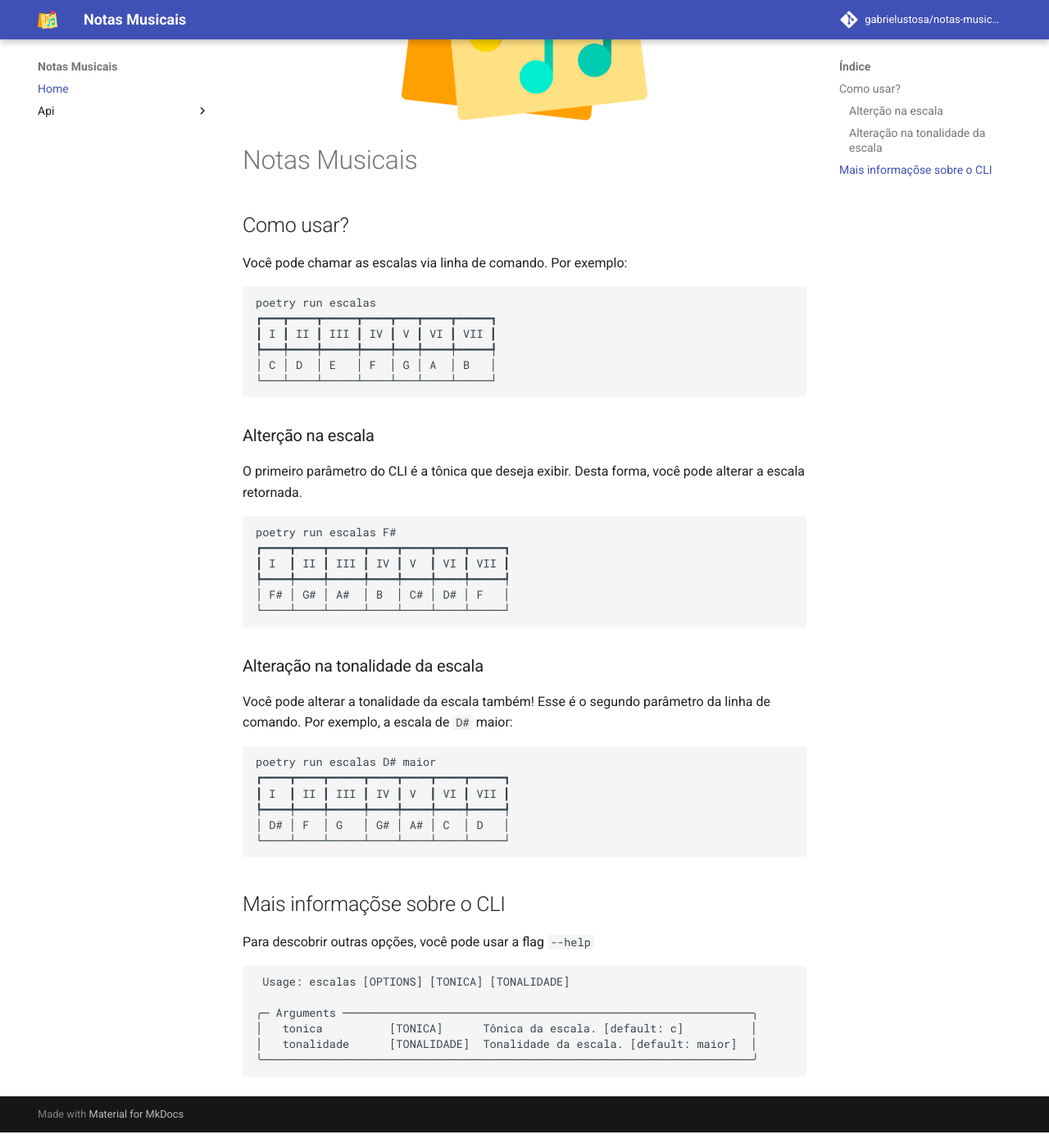
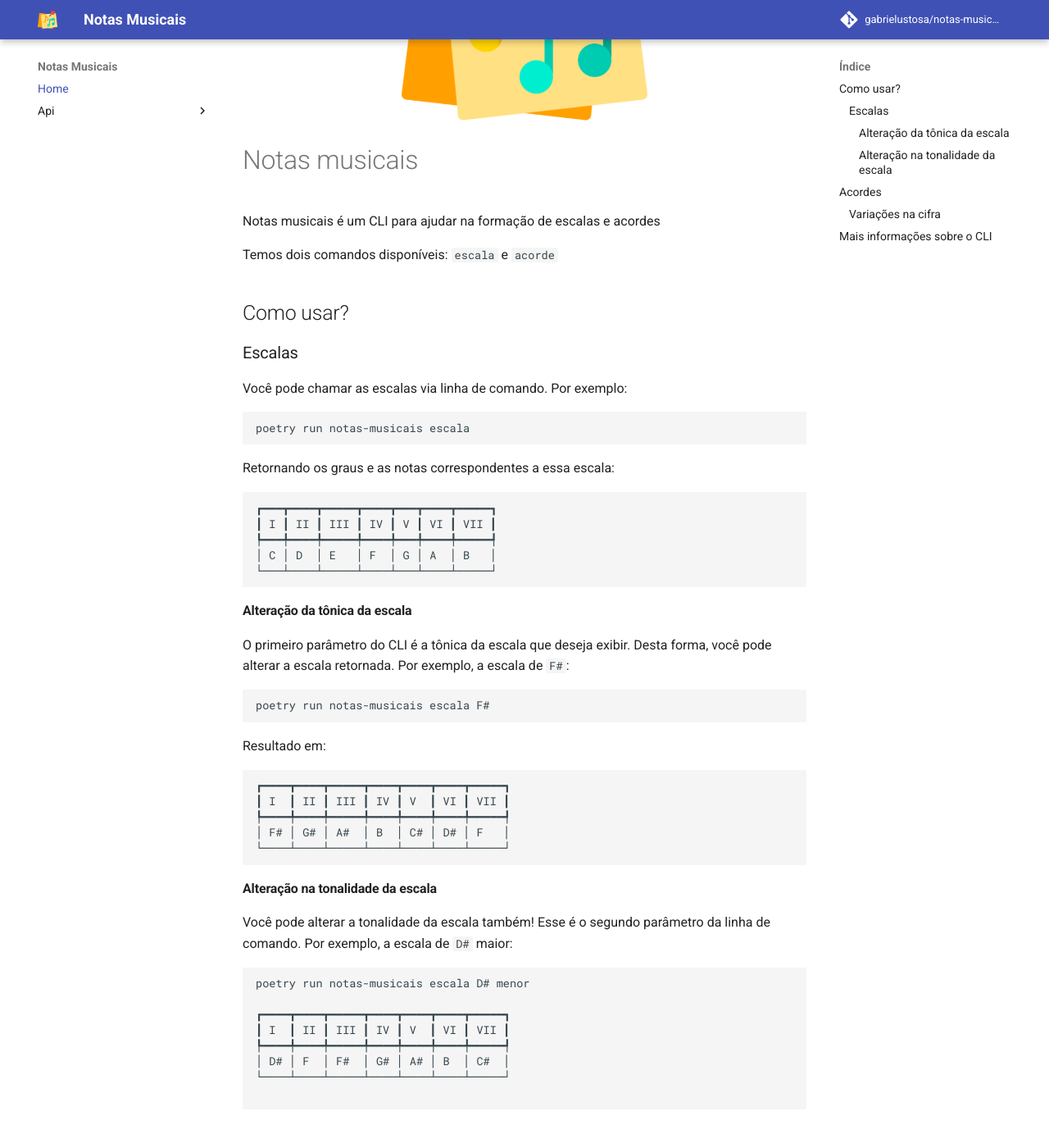
Before and after one commit to gabrielustosa/notas-musicais, an MkDocs documentation site: the page built from docs/index.md, in a window 1280 px wide and 1400 px high, scrolled down 255 px. Shown: the whole window at 82% size. Built offline with MkDocs 1.6.1 and Material for MkDocs 9.7.7, drawn with Linux system fonts in a browser that asks for light colours; comment, search, counter and statistics services are not loaded; some of the changed text lies outside the part shown.

Commit message:
Adicionando comando acordes e outros modificações na documentação

````diff
--- a/docs/index.md
+++ b/docs/index.md
@@ -1,13 +1,23 @@
 ![logo do projeto](assets/logo.png){width="300" .center}
+# Notas musicais
 
-# Notas Musicais
+Notas musicais é um CLI para ajudar na formação de escalas e acordes
+
+Temos dois comandos disponíveis: `escala` e `acorde`
 
 ## Como usar?
+
+### Escalas
 
 Você pode chamar as escalas via linha de comando. Por exemplo:
 
 ```bash
-poetry run escalas
+poetry run notas-musicais escala
+```
+
+Retornando os graus e as notas correspondentes a essa escala:
+
+```
 ┏━━━┳━━━━┳━━━━━┳━━━━┳━━━┳━━━━┳━━━━━┓
 ┃ I ┃ II ┃ III ┃ IV ┃ V ┃ VI ┃ VII ┃
 ┡━━━╇━━━━╇━━━━━╇━━━━╇━━━╇━━━━╇━━━━━┩
@@ -15,12 +25,17 @@ poetry run escalas
 └───┴────┴─────┴────┴───┴────┴─────┘
 ```
 
-### Alterção na escala
+#### Alteração da tônica da escala
 
-O primeiro parâmetro do CLI é a tônica que deseja exibir. Desta forma, você pode alterar a escala retornada.
+O primeiro parâmetro do CLI é a tônica da escala que deseja exibir. Desta forma, você pode alterar a escala retornada. Por exemplo, a escala de `F#`:
 
 ```bash
-poetry run escalas F#
+poetry run notas-musicais escala F#
+```
+
+Resultado em:
+
+```
 ┏━━━━┳━━━━┳━━━━━┳━━━━┳━━━━┳━━━━┳━━━━━┓
 ┃ I  ┃ II ┃ III ┃ IV ┃ V  ┃ VI ┃ VII ┃
 ┡━━━━╇━━━━╇━━━━━╇━━━━╇━━━━╇━━━━╇━━━━━┩
@@ -28,29 +43,61 @@ poetry run escalas F#
 └────┴────┴─────┴────┴────┴────┴─────┘
 ```
 
-### Alteração na tonalidade da escala
+#### Alteração na tonalidade da escala
 
-Você pode alterar a tonalidade da escala também! Esse é o segundo parâmetro da linha de comando. Por exemplo, a escala
-de `D#` maior:
+Você pode alterar a tonalidade da escala também! Esse é o segundo parâmetro da linha de comando. Por exemplo, a escala de `D#` maior:
 
-```bash
-poetry run escalas D# maior
+```
+poetry run notas-musicais escala D# menor
+
 ┏━━━━┳━━━━┳━━━━━┳━━━━┳━━━━┳━━━━┳━━━━━┓
 ┃ I  ┃ II ┃ III ┃ IV ┃ V  ┃ VI ┃ VII ┃
 ┡━━━━╇━━━━╇━━━━━╇━━━━╇━━━━╇━━━━╇━━━━━┩
-│ D# │ F  │ G   │ G# │ A# │ C  │ D   │
+│ D# │ F  │ F#  │ G# │ A# │ B  │ C#  │
 └────┴────┴─────┴────┴────┴────┴─────┘
+
 ```
 
-## Mais informaçõse sobre o CLI
 
-Para descobrir outras opções, você pode usar a flag ``--help``
+## Acordes
+
+Uso básico
 
 ```bash
+poetry run notas-musicais acorde
+┏━━━┳━━━━━┳━━━┓
+┃ I ┃ III ┃ V ┃
+┡━━━╇━━━━━╇━━━┩
+│ C │ E   │ G │
+└───┴─────┴───┘
+```
+
+### Variações na cifra
+
+```bash
+poetry run notas-musicais acorde C+
+┏━━━┳━━━━━┳━━━━┓
+┃ I ┃ III ┃ V+ ┃
+┡━━━╇━━━━━╇━━━━┩
+│ C │ E   │ G# │
+└───┴─────┴────┘
+```
+
+Até o momento você pode usar acordes maiores, menores, diminuto e aumentados
+
+## Mais informações sobre o CLI
+
+Para descobrir outras opções, você pode usar a flag `--help`:
+
+```bash
+poetry run escalas --help
+
  Usage: escalas [OPTIONS] [TONICA] [TONALIDADE]
 
-╭─ Arguments ─────────────────────────────────────────────────────────────╮
-│   tonica          [TONICA]      Tônica da escala. [default: c]          │
-│   tonalidade      [TONALIDADE]  Tonalidade da escala. [default: maior]  │
-╰─────────────────────────────────────────────────────────────────────────╯
+╭─ Arguments ─────────────────────────────────────────────────╮
+│   tonica          [TONICA]      Tônica da escala            │
+│                                 [default: c]                │
+│   tonalidade      [TONALIDADE]  Tonalidade da escala        │
+│                                 [default: maior]            │
+╰─────────────────────────────────────────────────────────────╯
 ```
````
Also changed, not shown: 2 other files.
